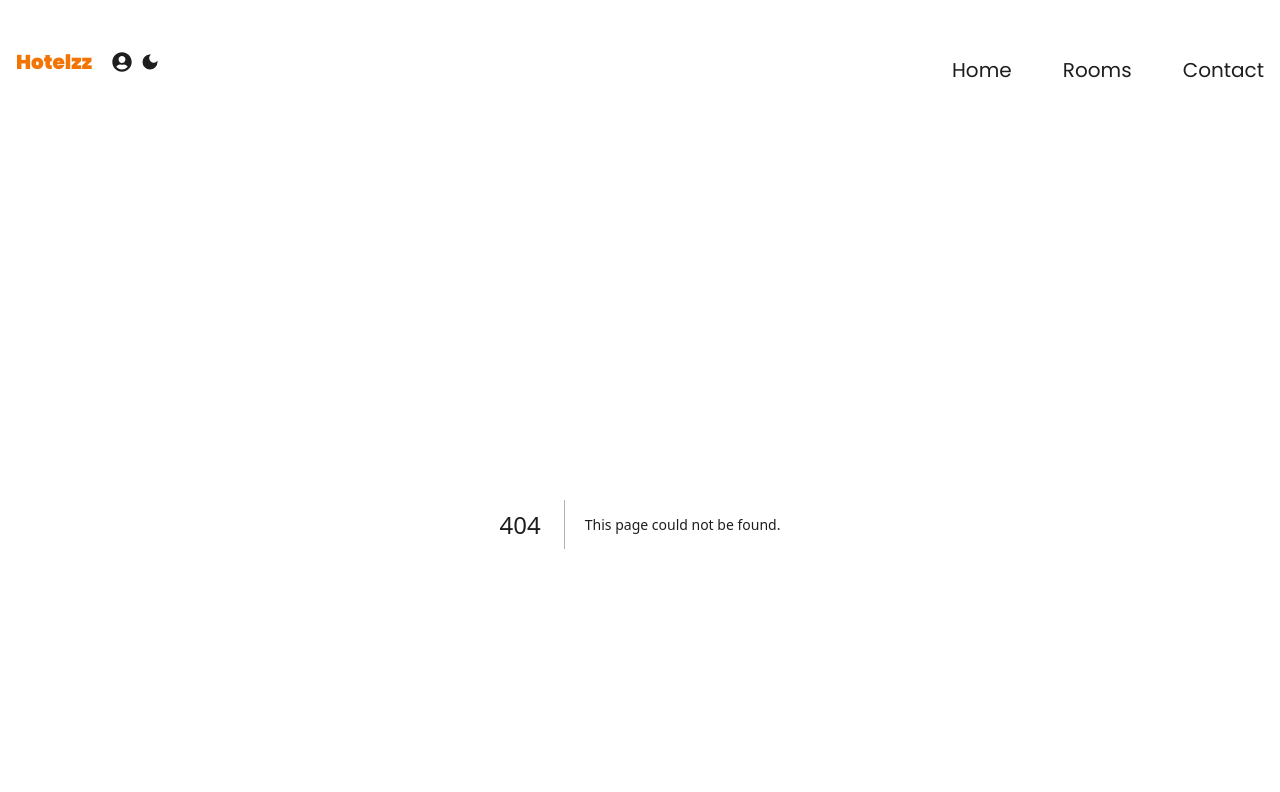
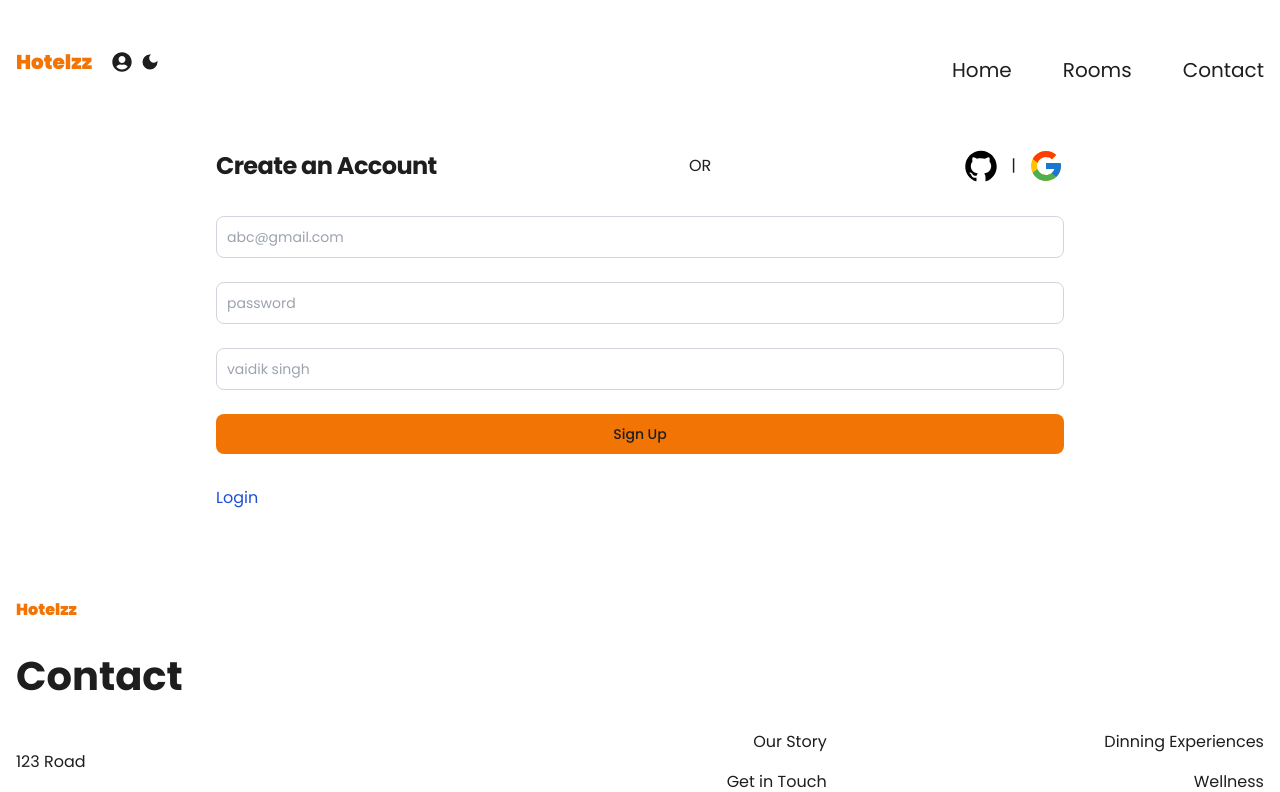
Before and after one commit to Vaidik1308/hotel_website, a Next.js app: page /auth in a window 1280 px wide. Before the commit this address had no page. Shown: the top 792 px of the page. Built offline with nearby package versions, Linux system fonts and the light colour scheme.

Commit message:
added auth page to the project with data

```diff
--- /dev/null
+++ b/src/app/auth/page.tsx
@@ -0,0 +1,100 @@
+'use client'
+import React, { ChangeEvent, FormEvent, useState } from 'react'
+import { AiFillGithub } from 'react-icons/ai'
+import { FcGoogle } from 'react-icons/fc'
+
+type Props = {}
+
+const defaultFormData = {
+    email:"",
+    name:"",
+    password:""
+}
+
+const Auth = (props: Props) => {
+
+    const [formData,setFormData] = useState<typeof defaultFormData>(defaultFormData)
+
+    const handleInputChange = (e:ChangeEvent<HTMLInputElement>) => {
+        const {name,value} = e.target
+        // console.log(name,value);
+
+        setFormData({...formData,[name]:value})
+    }
+
+    const handleSubmit = async (event:FormEvent) => {
+        event.preventDefault()
+
+        try {
+            console.log(formData);
+
+        } catch (error) {
+            console.log(error);
+
+        } finally{
+            setFormData(defaultFormData)
+        }
+    }
+
+
+
+    const inputStyle = 'border border-gray-300 sm:text-sm text-black rounded-lg block w-full p-2.5 focus:outline-none '
+  return (
+    <section className='container mx-auto'>
+        <div className='p-6 space-y-4 md:space-y-8 w=80 md:w-[70%] mx-auto'>
+            <div className='flex mb-8 flex-col md:flex-row items-center justify-between'>
+                <h1 className='text-xl font-bold leading-tight tracking-tight md:text-2xl'>Create an Account</h1>
+                <p>OR</p>
+                <span className='inline-flex items-center'>
+                    <AiFillGithub className='mr-3 text-4xl cursor-pointer text-black dark:text-white' />
+                    |
+                    <FcGoogle className='ml-3 text-4xl cursor-pointer text-black dark:text-white'/>
+                </span>
+            </div>
+
+            <form action="" onSubmit={handleSubmit} className='space-y-4 md:space-y-6'>
+                <input
+                    type="email"
+                    name="email"
+                    placeholder='abc@gmail.com'
+                    required
+                    className={`${inputStyle}`}
+                    id="email"
+                    value={formData.email}
+                    onChange={handleInputChange}
+                />
+                <input
+                    type="password"
+                    name="password"
+                    placeholder='password'
+                    required
+                    minLength={6}
+                    className={`${inputStyle}`}
+                    id=""
+                    value={formData.password}
+                    onChange={handleInputChange}
+                />
+                <input
+                    type="text"
+                    placeholder='vaidik singh'
+                    required
+                    className={`${inputStyle}`}
+                    name="name"
+                    id="name"
+                    value={formData.name}
+                    onChange={handleInputChange}
+                />
+
+                <button className='w-full bg-tertiary-dark focus:outline-none font-medium rounded-lg text-sm px-5 py-2.5 text-center' type='submit'>
+                    Sign Up
+                </button>
+            </form>
+
+            <button className='text-blue-700'>Login</button>
+
+        </div>
+    </section>
+  )
+}
+
+export default Auth
```
